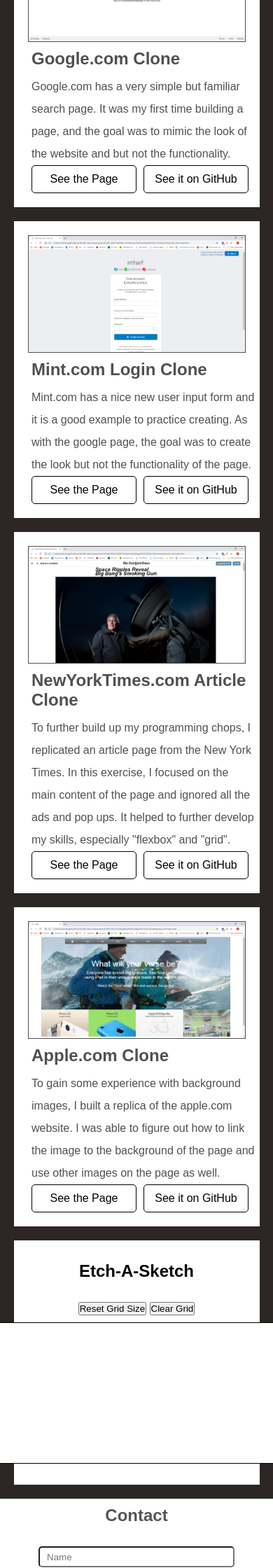
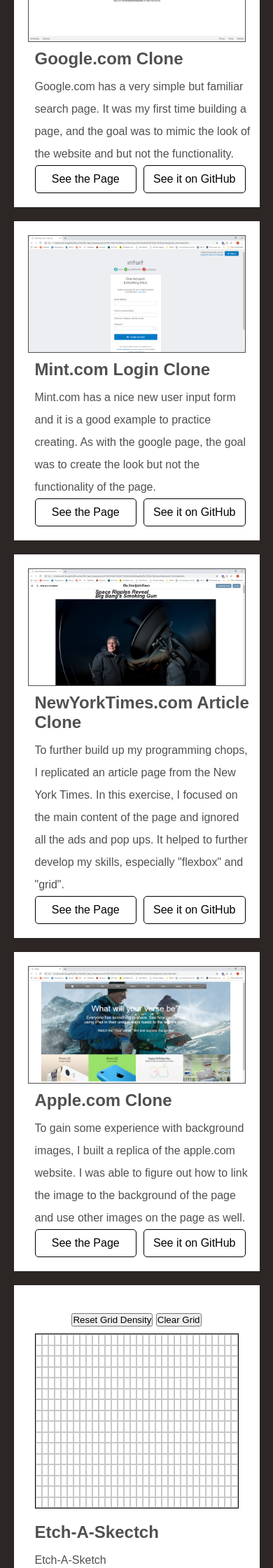
Before and after one commit to cofad/portfolio, a PHP site: page / in a window 390 px wide. Shown: the part 1400-3640 px from the top of the page at 70% size. Run offline with PHP 8.4, Linux system fonts and the light colour scheme.

Commit message:
Updated responsiveness of Etch-A-Sketch section

```diff
--- a/index.html
+++ b/index.html
@@ -1,7 +1,7 @@
 <!-- William Warner -->
 
 <!DOCTYPE html>
-<html>
+<html lang="en">
 
 	<head>
 		<title>willrwarner.com</title>
@@ -19,7 +19,7 @@
 
 			<div class ="header__links">
 				<a class="header__link" href="#about">About</a>
-				<a class="header__link"href="#projects">Projects</a>
+				<a class="header__link" href="#projects">Projects</a>
 				<a class="header__link" href="#contact">
 					<i class="fas fa-envelope-square fa-2x"></i>
 				</a>
@@ -27,7 +27,7 @@
 					<i class="fab fa-linkedin fa-2x"></i>
 				</a>
 				<a class="header__link" href="https://github.com/will-r-warner" target="_blank">
-					<i class="fab fa-github-square fa-2x"></i></i>
+					<i class="fab fa-github-square fa-2x"></i>
 				</a>
 			</div>
 		</header>
@@ -58,7 +58,8 @@
 
 				<div class="project-card">
 
-					<img class="project-card__image" src="img/google.png">
+					<img class="project-card__image" src="img/google.png"
+							alt="Google Project">
 
 					<div class="project-card__content">
 						<h2 class="project-card__title">Google.com Clone</h2>
@@ -72,7 +73,8 @@
 
 				<div class="project-card project-card--reversed">
 
-					<img class="project-card__image" src="img/mint.png">
+					<img class="project-card__image" src="img/mint.png"
+							alt="Mint.com Project">
 
 					<div class="project-card__content">
 						<h2 class="project-card__title">Mint.com Login Clone</h2>
@@ -86,7 +88,8 @@
 
 				<div class="project-card">
 
-					<img class="project-card__image" src="img/nyt.png">
+					<img class="project-card__image" src="img/nyt.png"
+							alt="New York Times Project">
 
 					<div class="project-card__content">
 						<h2 class="project-card__title">NewYorkTimes.com Article Clone</h2>
@@ -100,7 +103,8 @@
 
 				<div class="project-card project-card--reversed">
 
-					<img class="project-card__image" src="img/apple.png">
+					<img class="project-card__image" src="img/apple.png"
+							alt="Apple Project">
 
 					<div class="project-card__content">
 						<h2 class="project-card__title">Apple.com Clone</h2>
@@ -112,16 +116,24 @@
 					</div>
 				</div>
 
-				<div class="project-card project-card--no-grid">
-					<h2 class="project-card__title">Etch-A-Sketch</h2>
+				<div class="project-card">
 
 					<div class="etch-a-sketch">
 						<div class="etch-a-sketch__btn-container">
-								<button class="js-etch-a-sketch__btn-reset" type="button">Reset Grid Size</button>
+								<button class="js-etch-a-sketch__btn-reset" type="button">Reset Grid Density</button>
 								<button class="js-etch-a-sketch__btn-clear" type="button">Clear Grid</button>
 						</div>
 
 						<div class="js-etch-a-sketch__grid">
+						</div>
+					</div>
+
+					<div class="project-card__content">
+						<h2 class="project-card__title">Etch-A-Skectch</h2>
+						<p class="project-card__text">Etch-A-Sketch</p>
+						<div class="project-card__links">
+							<a class="project-card__link" href="" target="_blank">See the Page</a>
+							<a class="project-card__link" href="" target="_blank">See it on GitHub</a>
 						</div>
 					</div>
 				</div>
@@ -148,6 +160,6 @@
 			</section>
 
 		</main>
+		<script src="script.js"></script>
 	</body>
-	<script src="script.js"></script>
 </html>
--- a/main.css
+++ b/main.css
@@ -92,7 +92,7 @@
 	width: 90%;
 
 	background-color: white;
-	color: rbg(85,85,85);
+	color: rgb(85,85,85);
 
 	border-radius: 4px;
 
@@ -111,7 +111,6 @@
 
 .project-card {
 	display: flex;
-
 
 	background-color: #FFF;
 	color: black;
@@ -133,8 +132,8 @@
 }
 
 .project-card__image {
-	height: 50%;
 	width: 50%;
+	height: 100%;
 
 	border: 1px solid rgb(80,80,80);
 }
@@ -237,6 +236,10 @@
 	align-items: center;
 	flex-direction: column;
 
+	width: 50%;
+
+	min-height: 300px;
+
 	padding: 10px;
 }
 
@@ -244,13 +247,16 @@
 	display: grid;
 	border: 1px solid rgb(0,0,0);
 
+	width: 100%;
+	height: 100%;
+
 	background-color: white;
 }
 
-.jsetch-a-sketch__grid-item {
+.js-etch-a-sketch__grid-item {
 	box-sizing: border-box;
 
-	border: 0.25px solid rgb(244,244,244);
+	border: 0.25px solid rgb(200, 200, 200);
 }
 
 .etch-a-sketch__btn-container {
@@ -279,6 +285,10 @@
 		margin: 10px 0 10px 0;
 	}
 
+	.project-card__content {
+		width: 100%;
+	}
+
 	.contact-card {
 		grid-template-areas:	"name"
 								"email"
@@ -288,4 +298,16 @@
 		grid-template-columns: 1fr;
 		grid-template-rows: 30px 30px 60px 30px 30px ;
 	}
+
+	.etch-a-sketch {
+		width: 100%;
+		min-height: 200px;
+	}
+
+	.js-etch-a-sketch__grid {
+
+		width: 100%;
+		min-height: 250px;
+
+	}
 }
--- a/script.js
+++ b/script.js
@@ -1,7 +1,4 @@
 //William Warner
-
-const GRID_HEIGHT = 200;
-const GRID_WIDTH = GRID_HEIGHT*2;
 
 //Initialization
 createGrid(16,16*2);
@@ -18,21 +15,17 @@ function createGrid(numRows,numCols) {
 
 	for (var i=0; i<(numRows*numCols); i++) {
 		var strNumCols = String(numCols);
-		var strColWidthPX = String(GRID_WIDTH/numCols);
-		var strRowWidthPX = String(GRID_HEIGHT/numRows);
 
 		//Set-up Grid
 		var grid = document.getElementsByClassName("js-etch-a-sketch__grid")[0];
-		var strGridTemplateColumns = "repeat("+strNumCols+","+strColWidthPX+"px";
+		var strGridTemplateColumns = "repeat("+strNumCols+",1fr)";
 		grid.style.gridTemplateColumns = strGridTemplateColumns;
-		grid.style.width = String(GRID_WIDTH);
 
 		//Add divs to grid
 		var div = document.createElement('div');
 		div.setAttribute('class', 'js-etch-a-sketch__grid-item');
 		div.setAttribute('id', 'js-etch-a-sketch__grid-item-' + String(i));
-		div.style.width = strColWidthPX + "px";
-		div.style.height = strRowWidthPX + "px";
+
 		div.addEventListener("mouseover", setBackgroundColor);
 		grid.appendChild(div);
 	}
```
